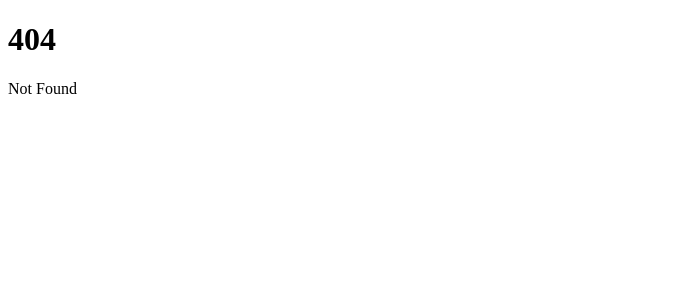
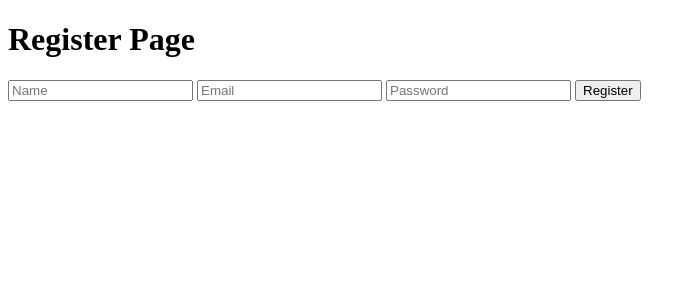
Before and after one commit to iadwait/MoviesApp---Svelte, a SvelteKit app in the folder MoviesApp/: page /register in a window 1280 px wide. Before the commit this address had no page. Shown: the top 300 px of the page, without its empty margins (0-696 px from the left). Built offline with nearby package versions, Linux system fonts and the light colour scheme.

Commit message:
create routes

```diff
--- /dev/null
+++ b/MoviesApp/src/routes/movies/+page.svelte
@@ -0,0 +1,2 @@
+<h1>Movies Page</h1>
+<p>This page will show movies after login.</p>
--- /dev/null
+++ b/MoviesApp/src/routes/register/+page.svelte
@@ -0,0 +1,14 @@
+<script>
+    let name = '';
+    let email = '';
+    let password = '';
+</script>
+
+<h1>Register Page</h1>
+
+<form on:submit|preventDefault={() => console.log(name, email,password)}>
+    <input type='text' placeholder="Name" bind:value={name} />
+    <input type='email' placeholder="Email" bind:value={email} />
+    <input type='password' placeholder="Password" bind:value={password} />
+    <button type="submit">Register</button>
+</form>
```
Also changed, not shown: MoviesApp/src/routes/login/+page.svelte (added, +12 -0 lines).
